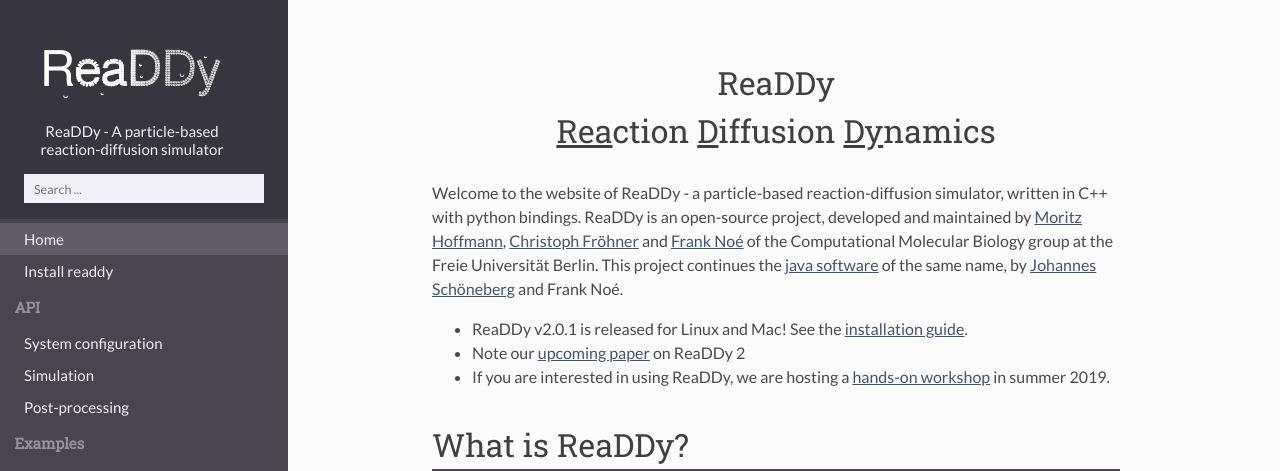
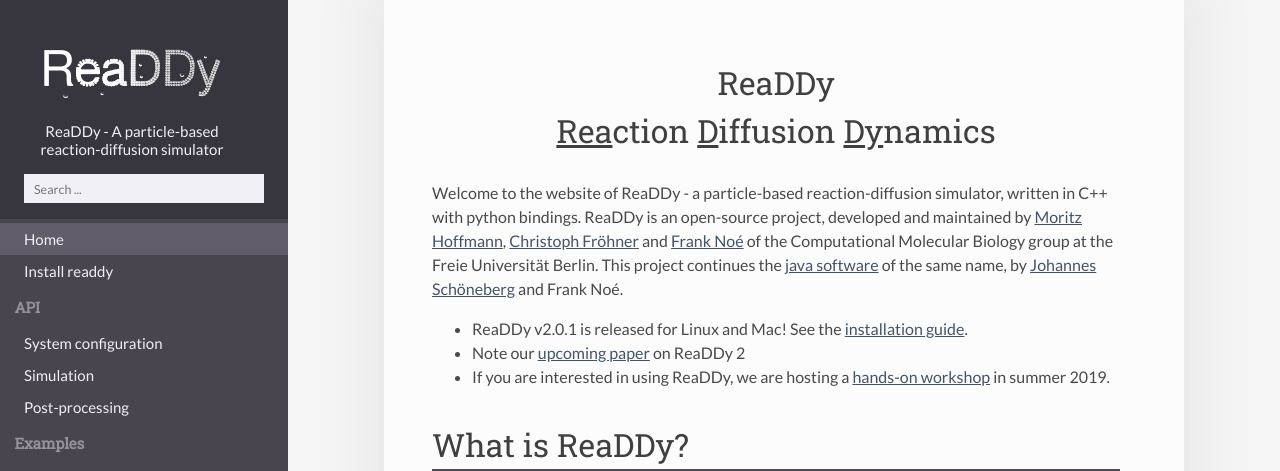
Before and after one commit to readdy/readdy_documentation, a Jekyll site: the page built from readdy_documentation/index.md, in a window 1280 px wide. Shown: the top 471 px of the page. Built offline with Jekyll 4.4.1, drawn with Linux system fonts in a browser that asks for light colours.

Commit message:
fancy shadows

```diff
--- a/readdy_documentation/_sass/_base.scss
+++ b/readdy_documentation/_sass/_base.scss
@@ -13,7 +13,7 @@
 $side-background: #37353D;
 $nav-background: #48454E;
 $main-background: #fcfcfc;
-$body-background: #fcfcfc;
+$body-background: #f5f5f5;
 $main-font-color: #494949;
 $side-font-color: #EFF0F4;
 $subitem-font-color: #7b7374;
@@ -37,6 +37,10 @@
 $light: #E7EDF4;
 $lighter: #f5f5f6;
 $lightest: #fafafb;
+$grey: #8b8b8b;
+$grey-light: #aeaeae;
+$grey-lighter: #d0d0d0;
+$grey-lightest: #e8e8e8;
 $orange-dark: #b24e1a;
 $orange: #cb8c3c;
 $orange-light: #dbaca0;
--- a/readdy_documentation/_sass/_main.scss
+++ b/readdy_documentation/_sass/_main.scss
@@ -30,6 +30,7 @@
 @media (min-width: $transition-to-side) {
   .main {
     max-width: 50rem;
+    box-shadow: 0 0 50px 18px $grey-lightest;
   }
 }
 
```
